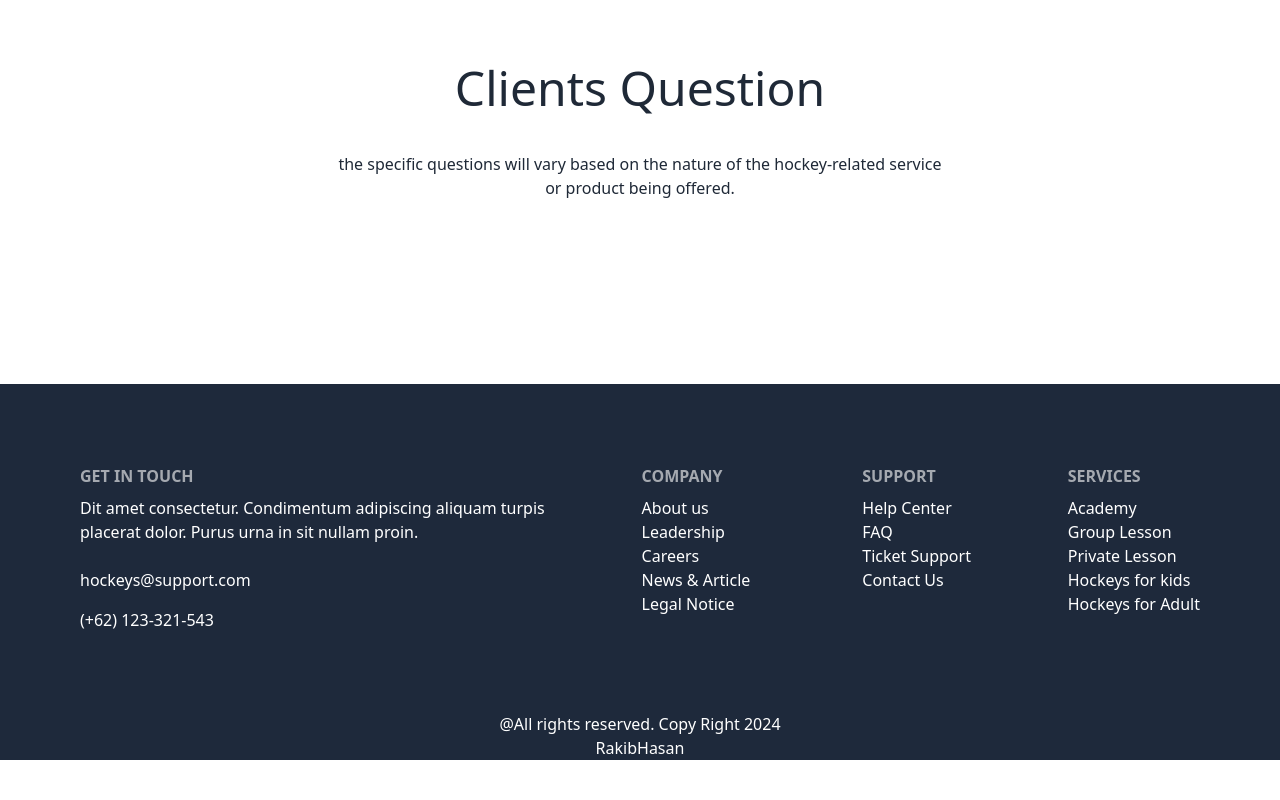
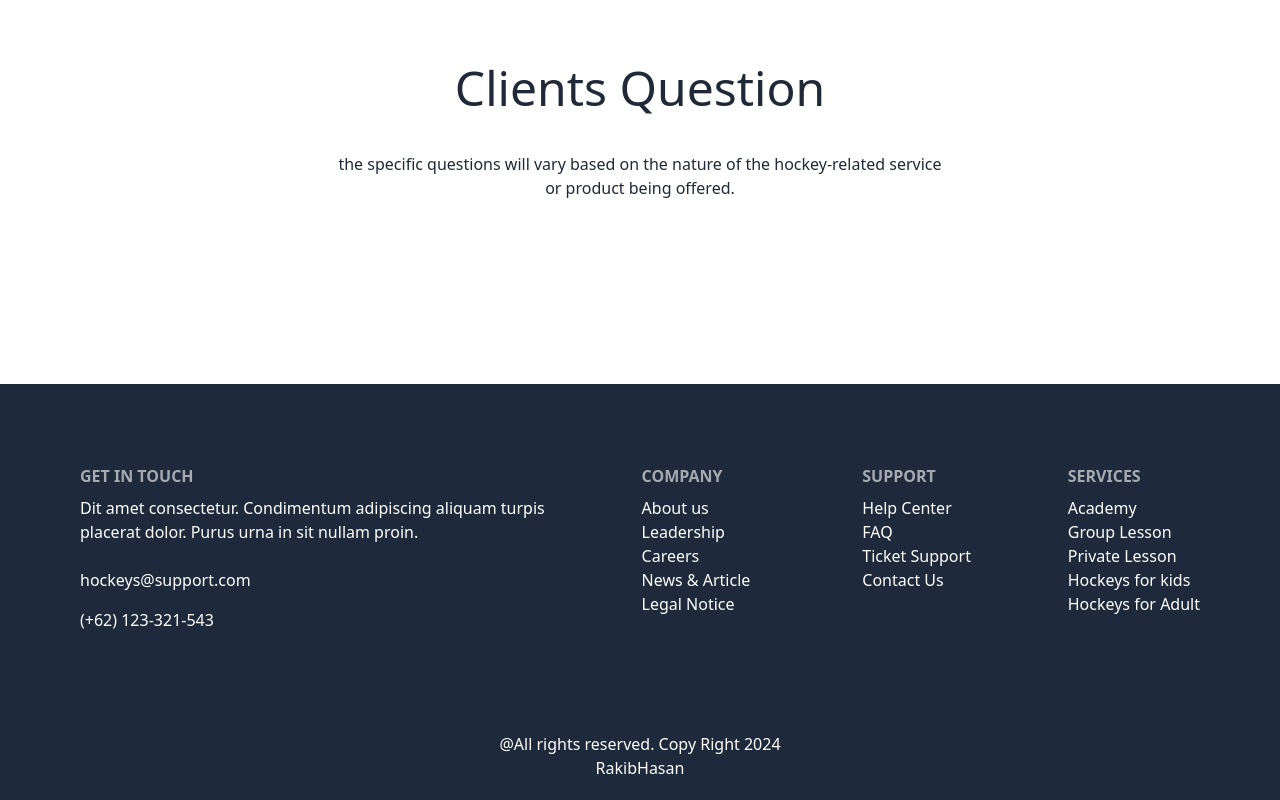
Before and after one commit to Rakib1808/Hockeys-main-A3, a plain HTML site: page index.html in a window 1280 px wide. Shown: the part 3869-4669 px from the top of the page. Before the commit the page ends 4629 px from the top, so only its background shows below. Drawn offline with nearby package versions, Linux system fonts and the light colour scheme.

Commit message:
update something

```diff
--- a/index.html
+++ b/index.html
@@ -441,7 +441,7 @@
         </span>
         </nav>
       </div>
-      <p class="text-center"> @All rights reserved. Copy Right 2024 <br> RakibHasan</p>
+      <p class="text-center p-5"> @All rights reserved. Copy Right 2024 <br> RakibHasan</p>
     </footer>
 </body>
 </html>
```
